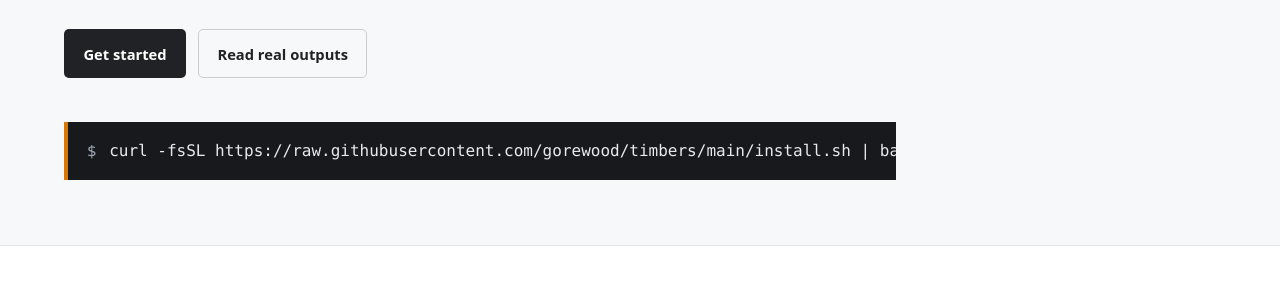
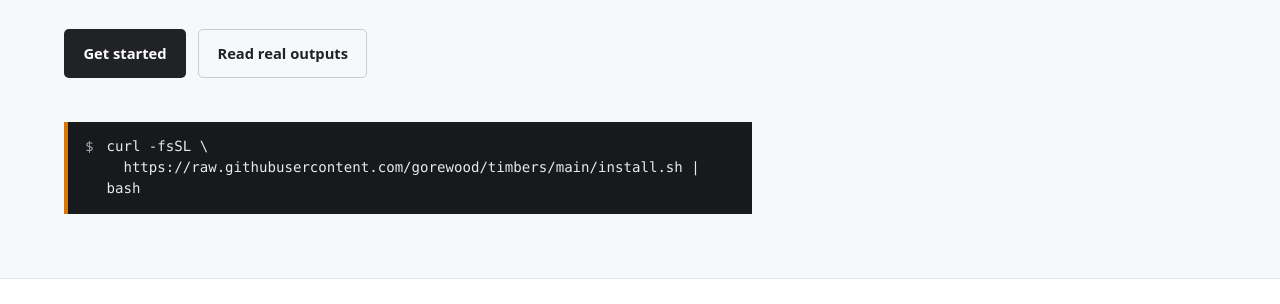
Before and after one commit to gorewood/timbers, an Eleventy site: page site/index.njk in a window 1280 px wide. Shown: the part 496-800 px from the top of the page. Built offline with nearby package versions, Linux system fonts and the light colour scheme; Eleventy itself is replaced by a stand-in of ours; files that its build step writes are made by us from their sources.

Commit message:
fix(site): compact the hero install command
Render the long install command as a valid two-line shell continuation and let it wrap on narrow screens without a horizontal scrollbar.\n\nWork-item: beads:timbers-4sh

```diff
--- a/site/assets/site.css
+++ b/site/assets/site.css
@@ -274,20 +274,27 @@ h3 {
 }
 
 .command-line {
-  width: min(100%, 52rem);
+  width: min(100%, 43rem);
   margin-top: 2.75rem;
   display: flex;
+  align-items: flex-start;
   gap: 0.8rem;
-  padding: 1rem 1.2rem;
+  padding: 0.9rem 1.1rem;
   border-left: 4px solid var(--amber-bright);
   background: var(--code);
   color: var(--code-text);
-  overflow-x: auto;
-  white-space: nowrap;
+  font-size: 0.88rem;
+  line-height: 1.5;
 }
 
 .command-line > span {
   color: #9ca3af;
+}
+
+.command-line code {
+  min-width: 0;
+  white-space: pre-wrap;
+  overflow-wrap: anywhere;
 }
 
 .section-band {
@@ -650,15 +657,6 @@ h3 {
     font-size: 0.8rem;
   }
 
-  .command-line {
-    white-space: normal;
-  }
-
-  .command-line code {
-    min-width: 0;
-    overflow-wrap: anywhere;
-  }
-
   .proof-grid,
   .workflow-steps,
   .output-list {
--- a/site/index.njk
+++ b/site/index.njk
@@ -17,7 +17,8 @@ permalink: /index.html
   </div>
   <div class="command-line" aria-label="Install Timbers">
     <span aria-hidden="true">$</span>
-    <code>curl -fsSL https://raw.githubusercontent.com/gorewood/timbers/main/install.sh | bash</code>
+    <code>curl -fsSL \
+  https://raw.githubusercontent.com/gorewood/timbers/main/install.sh | bash</code>
   </div>
 </section>
 
```
